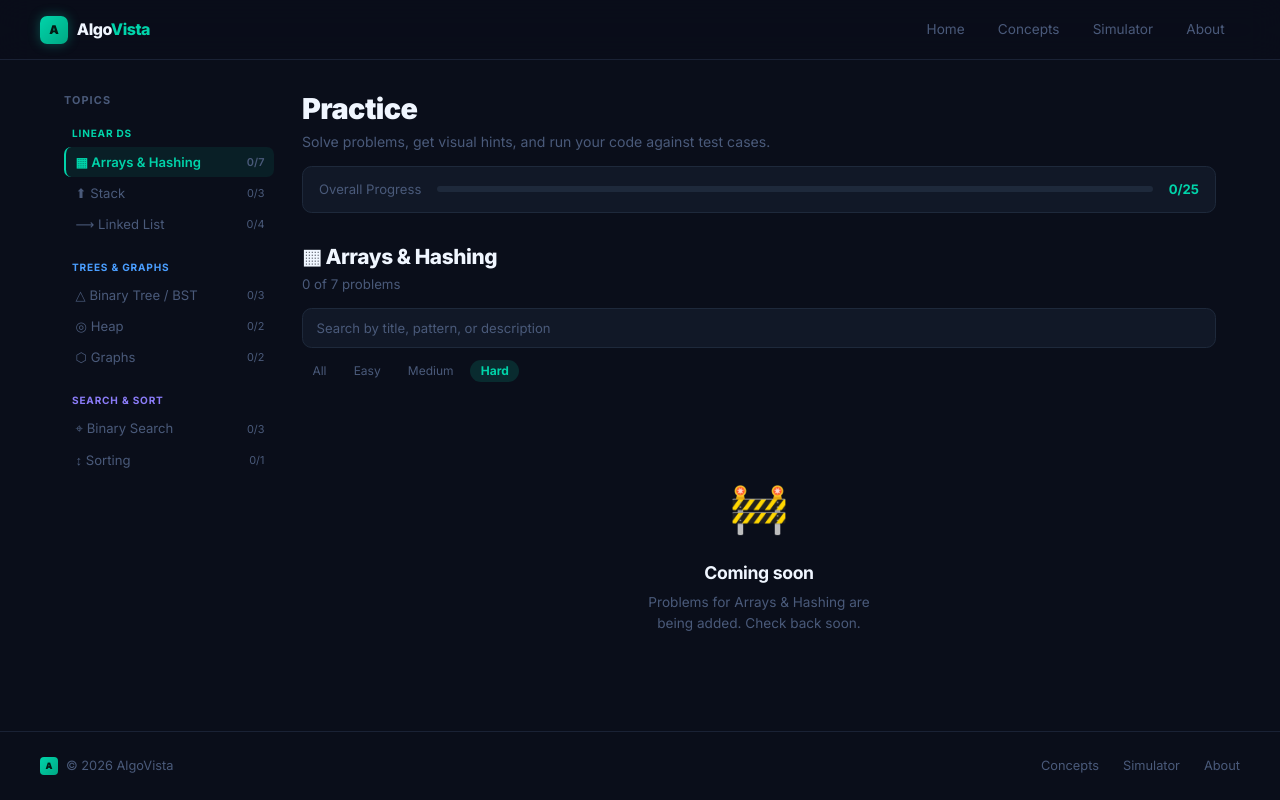
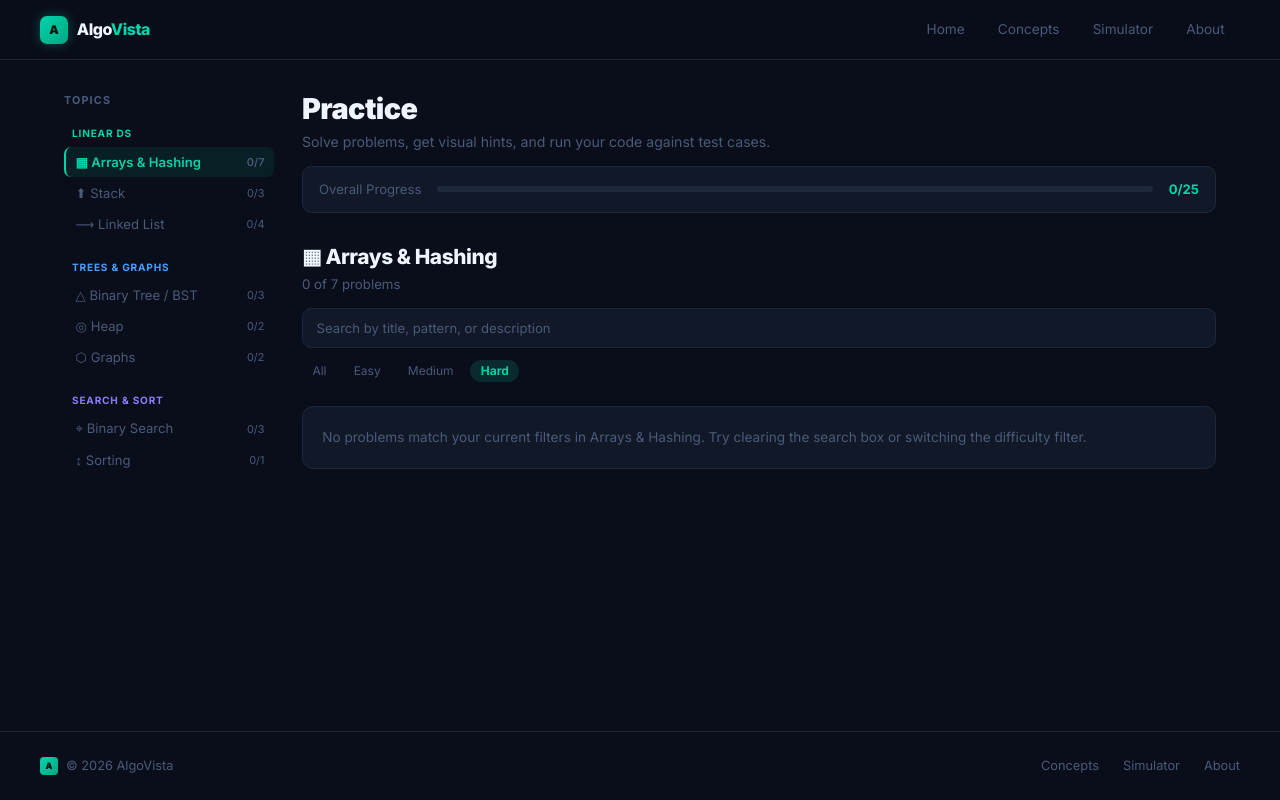
Before and after one commit to Alan-K-Biju-7/AlgoVista, a React (Create React App) app: page /practice in a window 1280 px wide. Both pictures are taken after a click on the button "Hard". Built offline with nearby package versions, Linux system fonts and the light colour scheme.

Commit message:
Add better empty states for filtering

```diff
--- a/src/pages/practice/EmptyState.jsx
+++ b/src/pages/practice/EmptyState.jsx
@@ -1,9 +1,18 @@
-export default function EmptyState({ topicLabel }) {
+export default function EmptyState({ topicLabel = 'this topic' }) {
   return (
-    <div style={{ display: 'flex', flexDirection: 'column', alignItems: 'center', justifyContent: 'center', padding: '4rem 2rem', textAlign: 'center' }}>
-      <div style={{ fontSize: '3rem', marginBottom: '1rem' }}>🚧</div>
-      <h3 style={{ fontSize: '1.1rem', fontWeight: '700', color: 'var(--text-primary)', marginBottom: '0.5rem' }}>Coming soon</h3>
-      <p style={{ fontSize: '0.85rem', color: 'var(--text-muted)', maxWidth: '30ch' }}>Problems for {topicLabel} are being added. Check back soon.</p>
+    <div
+      style={{
+        padding: '1.2rem',
+        borderRadius: '0.7rem',
+        background: 'var(--bg-card)',
+        border: '1px solid var(--border-default)',
+        color: 'var(--text-muted)',
+        fontSize: '0.85rem',
+        lineHeight: 1.7,
+      }}
+    >
+      No problems match your current filters in {topicLabel}. Try clearing the
+      search box or switching the difficulty filter.
     </div>
   );
 }
```
